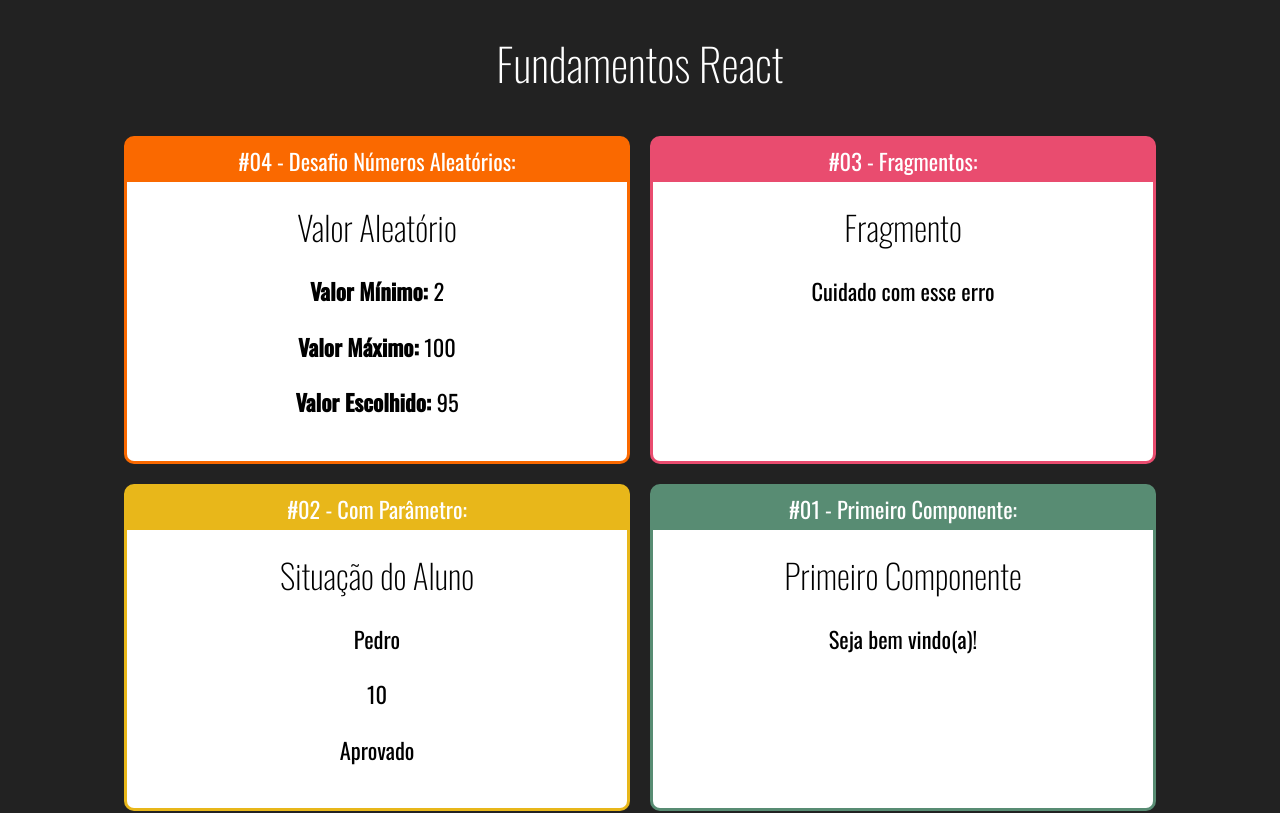
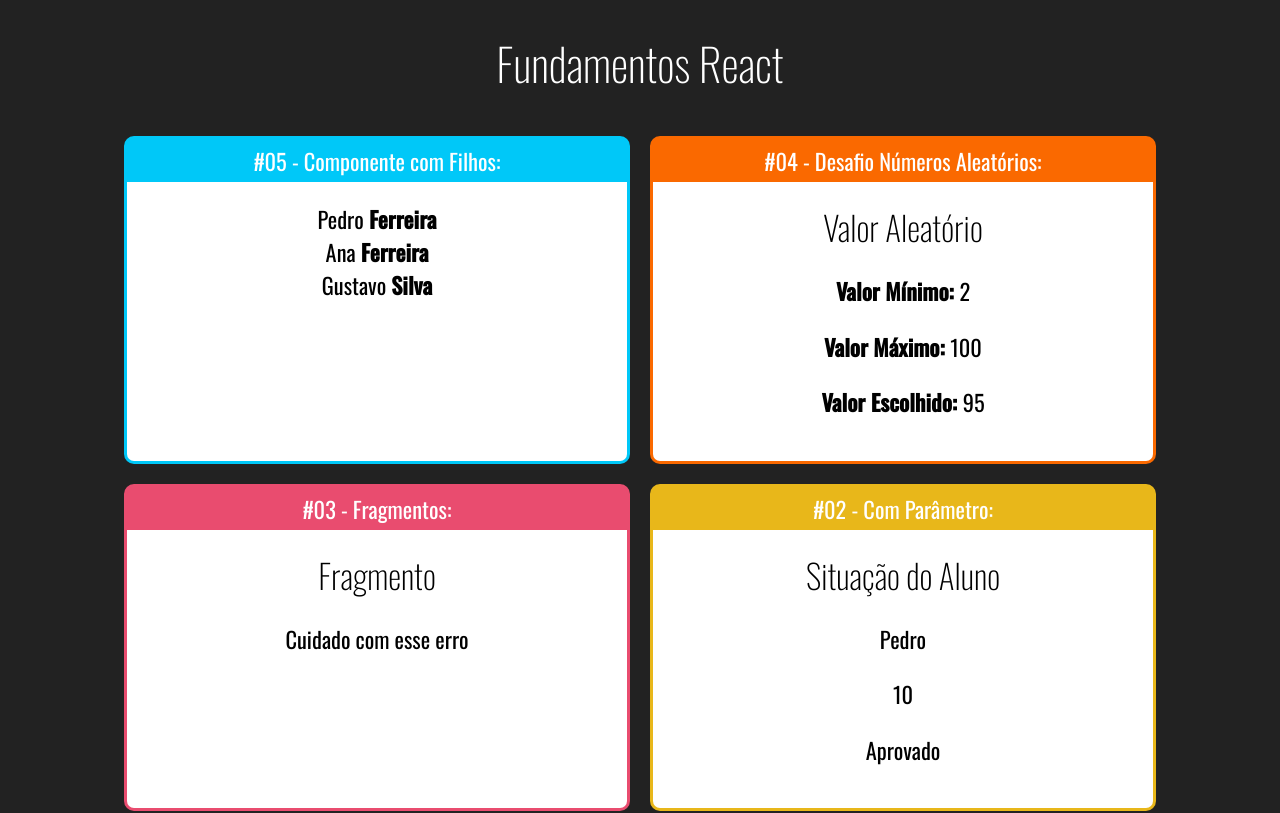
Before and after one commit to Carolbrandes/Exercicios-React-Cod3r, a React (Create React App) app in the folder fundamentos-react/: page / in a window 1280 px wide. Shown: the top 813 px of the page. Built offline with nearby package versions, Linux system fonts and the light colour scheme.

Commit message:
aula 22 - componente com filho

```diff
--- a/fundamentos-react/src/App.jsx
+++ b/fundamentos-react/src/App.jsx
@@ -5,12 +5,18 @@ import ComParametro from './components/basicos/ComParametro';
 import Fragmento from './components/basicos/Fragmento';
 import Aleatorio from './components/basicos/Aleatorio';
 import Card from './components/layout/Card';
+import Familia from './components/basicos/Familia';
 
 export default _ =>
         <div id="App">
                 <h1>Fundamentos React </h1>
 
                 <div className="Cards">
+
+                        <Card titulo="#05 - Componente com Filhos:" color="#00C8F8">
+                                <Familia sobrenome="Ferreira" />
+                        </Card>
+
                         <Card titulo="#04 - Desafio Números Aleatórios:" color="#FA6900">
                                 <Aleatorio valorMin={2} valorMax={100} />
                         </Card>
--- /dev/null
+++ b/fundamentos-react/src/components/basicos/Familia.jsx
@@ -0,0 +1,13 @@
+import React from 'react';
+import FamiliaMembro from './FamiliaMembro';
+
+export default props => {
+        return (
+                <div>
+                        <FamiliaMembro nome="Pedro" sobrenome={props.sobrenome} />
+                        {/* utilizando o  operador "spread" ...props estamos passando todas as propriedades declaradas no elemento pai para o elemento filho */}
+                        <FamiliaMembro nome="Ana" {...props} />
+                        <FamiliaMembro nome="Gustavo" sobrenome="Silva"/>
+                </div>
+        )
+}
--- /dev/null
+++ b/fundamentos-react/src/components/basicos/FamiliaMembro.jsx
@@ -0,0 +1,7 @@
+import React from 'react';
+
+export default props => {
+        return (
+              <div>{props.nome} <strong>{props.sobrenome}</strong></div>
+        )
+};
--- a/fundamentos-react/src/components/layout/Card.css
+++ b/fundamentos-react/src/components/layout/Card.css
@@ -5,7 +5,7 @@
         margin: 10px;
         display: flex;
         flex-direction: column;
-        min-width: 500px;
+        max-width: 500px;
         min-width: 500px;
 
 }
```
